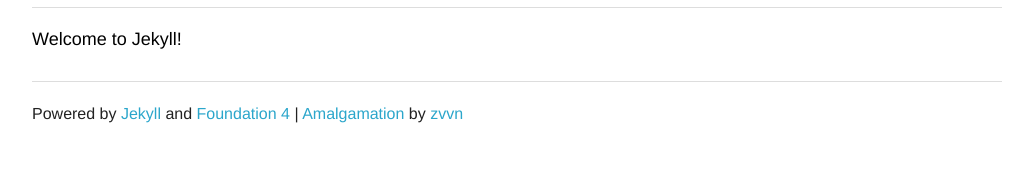
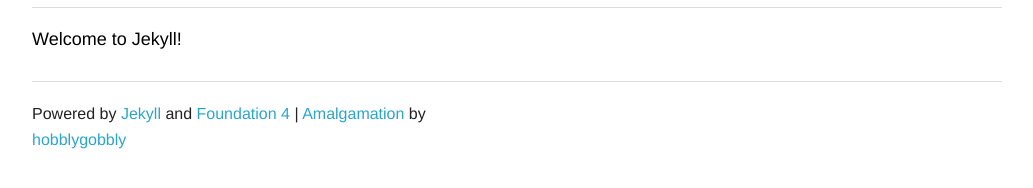
Before and after one commit to hobblygobbly/hobblygobbly.github.io, a Jekyll site: the page built from archive.md, in a window 1280 px wide. Shown: the part 306-494 px from the top of the page, without its empty margins (123-1156 px from the left). Built offline with Jekyll 4.4.1, drawn with Linux system fonts in a browser that asks for light colours; Markdown is read by kramdown in place of the engine named in the settings.

Commit message:
Update footer.html

```diff
--- a/_includes/footer.html
+++ b/_includes/footer.html
@@ -14,7 +14,7 @@
       <hr />
       <div class="row">
         <div class="large-6 columns">
-          <p>Powered by <a href="http://jekyllrb.com/">Jekyll</a> and <a href="http://foundation.zurb.com/">Foundation 4</a> | <a href="https://github.com/zvvn/foundation-jekyll-theme">Amalgamation</a> by <a href="http://zvvn.co.vu/">zvvn</a></p>
+          <p>Powered by <a href="http://jekyllrb.com/">Jekyll</a> and <a href="http://foundation.zurb.com/">Foundation 4</a> | <a href="https://github.com/hobblygobbly/foundation-jekyll-theme">Amalgamation</a> by <a href="http://hobblygobbly.co.vu/">hobblygobbly</a></p>
         </div>
       </div>
     </div>
```
